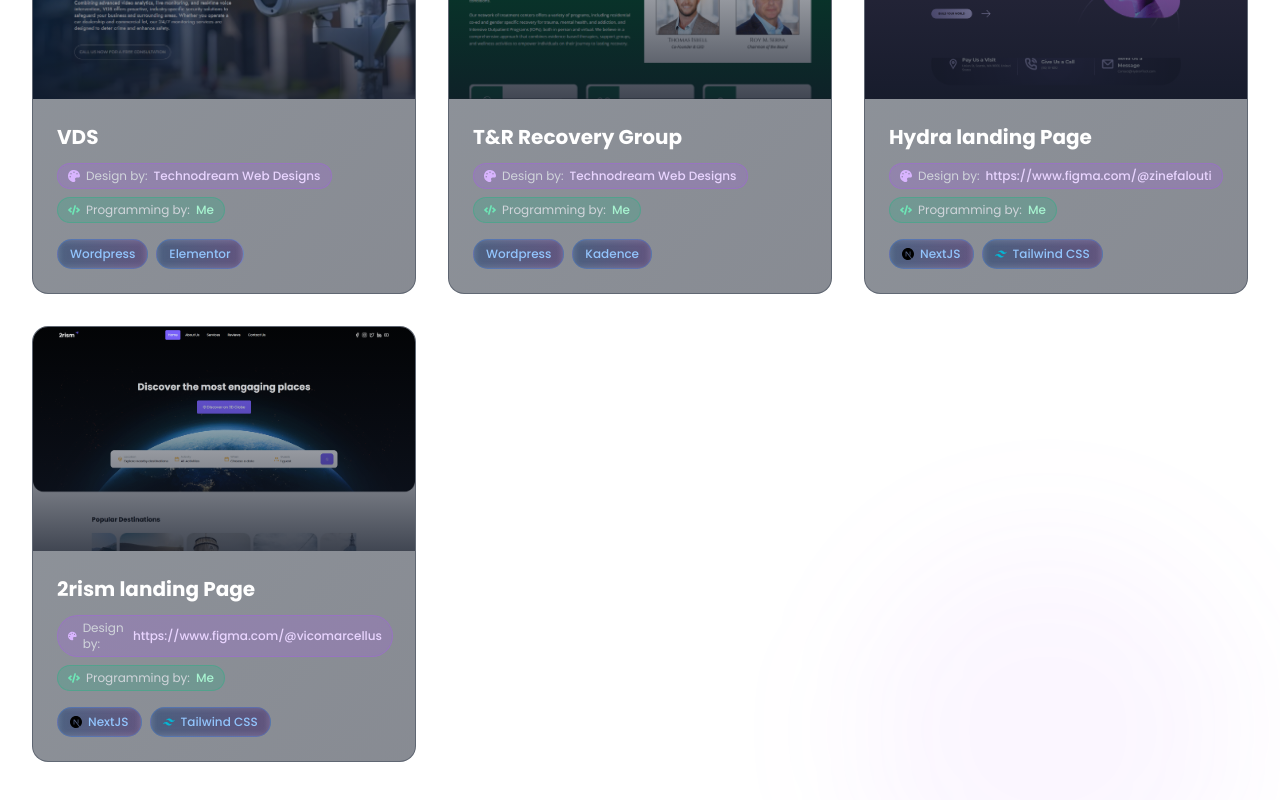
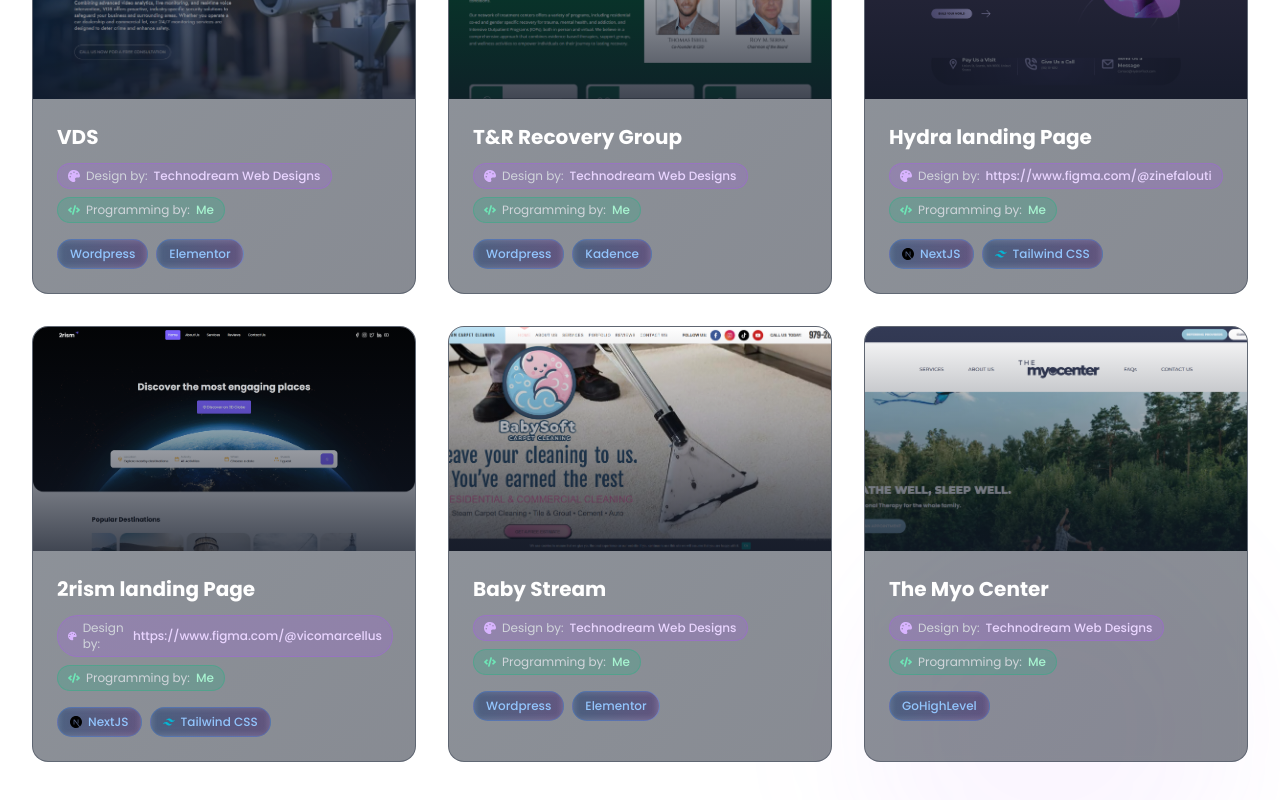
Before and after one commit to jkClyde/gsap_portfolio, a Next.js app: page /projects in a window 1280 px wide. Shown: the part 1946-2746 px from the top of the page. Built offline with nearby package versions, Linux system fonts and the light colour scheme.

Commit message:
projects update

```diff
--- a/app/projects/page.tsx
+++ b/app/projects/page.tsx
@@ -135,7 +135,7 @@
   title: string;
   description: string;
   image: string;
-  category: 'WordPress' | 'Next.js' | 'React' | 'All';
+  category: 'WordPress' | 'Next.js' | 'React' | 'All' | 'GoHighLevel';
   techStack: string[];
   status?: 'development' | 'under-development' | 'frontend-only'; // Made optional since live projects won't have status
   designedBy?: string;
@@ -194,7 +194,7 @@
 
       {/* Action Buttons */}
       <div className="absolute bottom-4 right-4 flex gap-2 opacity-0 group-hover:opacity-100 transition-all duration-300 transform translate-y-2 group-hover:translate-y-0">
-        {liveUrl && status !== 'development' && (
+        {liveUrl && (
           <a
             href={liveUrl}
             target="_blank"
@@ -248,7 +248,7 @@
 const ProjectsSection: React.FC = () => {
   const [activeFilter, setActiveFilter] = useState<string>('All');
 
-  const filters = ['All', 'WordPress', 'Next.js'];
+  const filters = ['All', 'WordPress', 'Next.js', 'GoHighLevel'];
 
   // Updated projects data with proper credits handling
   const projects: ProjectProps[] = [
@@ -320,7 +320,6 @@
       category: "Next.js",
       techStack: ["Next.js", "Tailwind CSS"],
       liveUrl: "https://clynime.vercel.app/",
-       designedBy: "Technodream Web Designs"
 
     },
 
@@ -380,6 +379,29 @@
       liveUrl: "https://cly-2rism.vercel.app/",
       designedBy: "https://www.figma.com/@vicomarcellus"
     },
+
+    {
+      id: 13,
+      title: "Baby Stream ",
+      description: "A modern blog platform with content management, SEO optimization, and social sharing capabilities.",
+      image: "/projects/wordpress/babysoft.png",
+      category: "WordPress",
+      techStack: ["Wordpress", "Elementor"],
+      liveUrl: "https://babysoftsteamcarpetandtilecleaning.com/",
+      designedBy: "Technodream Web Designs"
+    },
+
+     {
+      id: 14,
+      title: "The Myo Center",
+      description: "A modern blog platform with content management, SEO optimization, and social sharing capabilities.",
+      image: "/projects/myo.png",
+      category: "GoHighLevel",
+      techStack: ["GoHighLevel"],
+      liveUrl: "https://themyocenter.com/",
+      designedBy: "Technodream Web Designs"
+    },
+
 
   ];
 
```
Also changed, not shown: public/projects/myo.png (added), public/projects/wordpress/babysoft.png (added).
